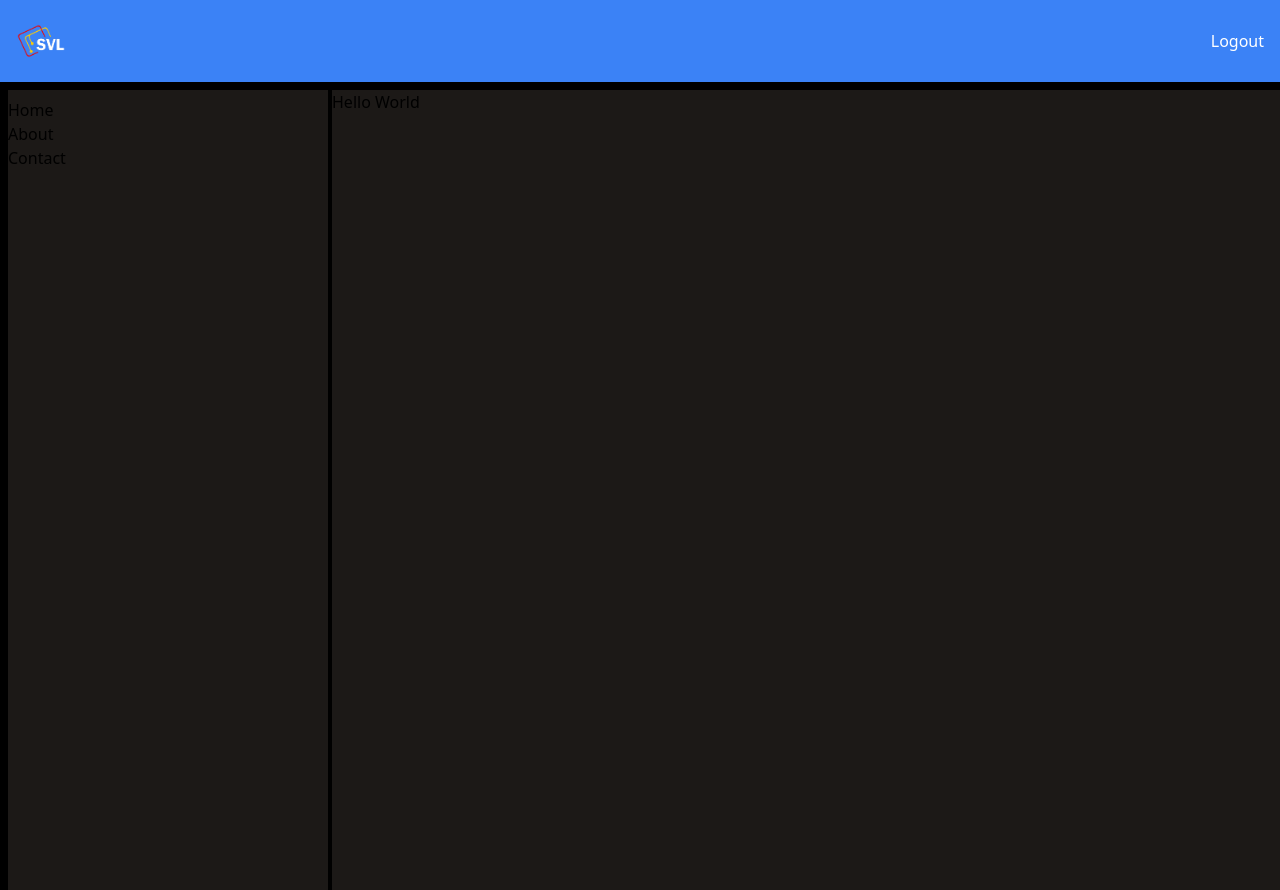
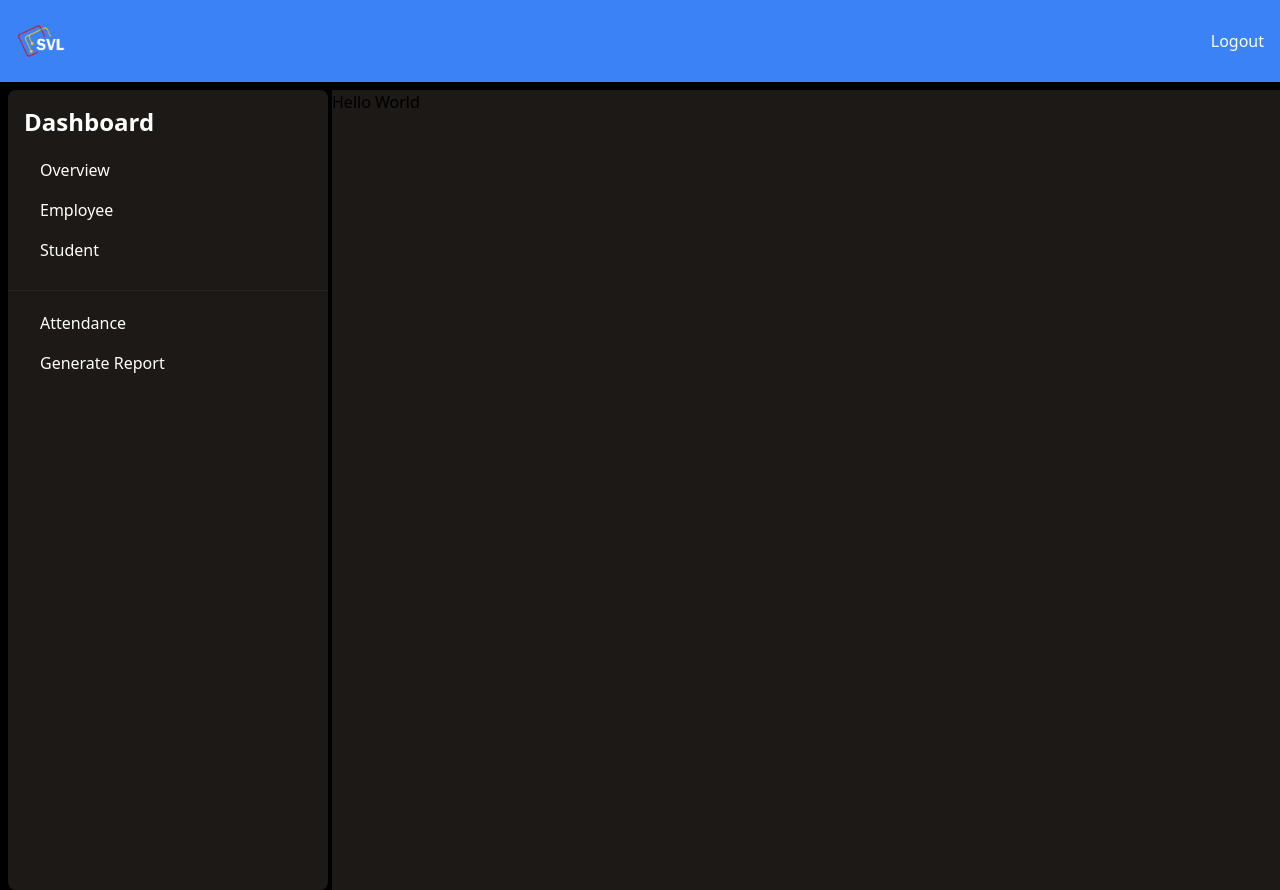
Before and after one commit to sir-george2500/employee_Time_Management_system_fontend, a Next.js app: page /dashboard in a window 1280 px wide. Built offline with nearby package versions, Linux system fonts and the light colour scheme.

Commit message:
completed the side bar

```diff
--- a/app/dashboard/page.jsx
+++ b/app/dashboard/page.jsx
@@ -1,3 +1,4 @@
+"use client"
 import AdminForm from '@/components/AdminForm'
 import DashboardView from '@/components/dashboard_components/DashboardView'
 import Navbar from '@/components/dashboard_components/NavBar'
--- a/components/dashboard_components/SideBar.jsx
+++ b/components/dashboard_components/SideBar.jsx
@@ -1,14 +1,48 @@
 import React from 'react';
 
 const Sidebar = () => {
-  // Add your sidebar content here
   return (
-    <div className="ml-2 mt-2 h-screen bg-stone-900 w-80 ">
-      <ul className='pt-2'>
-        <li>Home</li>
-        <li>About</li>
-        <li>Contact</li>
-      </ul>
+    <div className="ml-2 mt-2 h-screen bg-stone-900 w-80 rounded-lg shadow-lg">
+      <div className="p-4">
+        <h1 className="text-white text-2xl font-bold mb-4">Dashboard</h1>
+        <ul className="list-none p-0 m-0">
+          <li className="mb-2">
+            <a href="#" className="flex items-center text-white transition-all duration-300 hover:text-blue-500 px-2 py-1 rounded-md">
+              <i className="fas fa-chart-bar mr-2"></i>
+              Overview
+            </a>
+          </li>
+          <li className="mb-2">
+            <a href="#" className="flex items-center text-white transition-all duration-300 hover:text-blue-500 px-2 py-1 rounded-md">
+              <i className="fas fa-users mr-2"></i>
+              Employee
+            </a>
+          </li>
+          <li className="mb-2">
+            <a href="#" className="flex items-center text-white transition-all duration-300 hover:text-blue-500 px-2 py-1 rounded-md">
+              <i className="fas fa-user-graduate mr-2"></i>
+              Student
+            </a>
+          </li>
+        </ul>
+      </div>
+
+      <div className="p-4 border-t border-stone-800">
+        <ul className="list-none p-0 m-0">
+          <li className="mb-2">
+            <a href="#" className="flex items-center text-white transition-all duration-300 hover:text-blue-500 px-2 py-1 rounded-md">
+              <i className="far fa-calendar-alt mr-2"></i>
+              Attendance
+            </a>
+          </li>
+          <li className="mb-2">
+            <a href="#" className="flex items-center text-white transition-all duration-300 hover:text-blue-500 px-2 py-1 rounded-md">
+              <i className="far fa-file-alt mr-2"></i>
+              Generate Report
+            </a>
+          </li>
+        </ul>
+      </div>
     </div>
   );
 };
```
